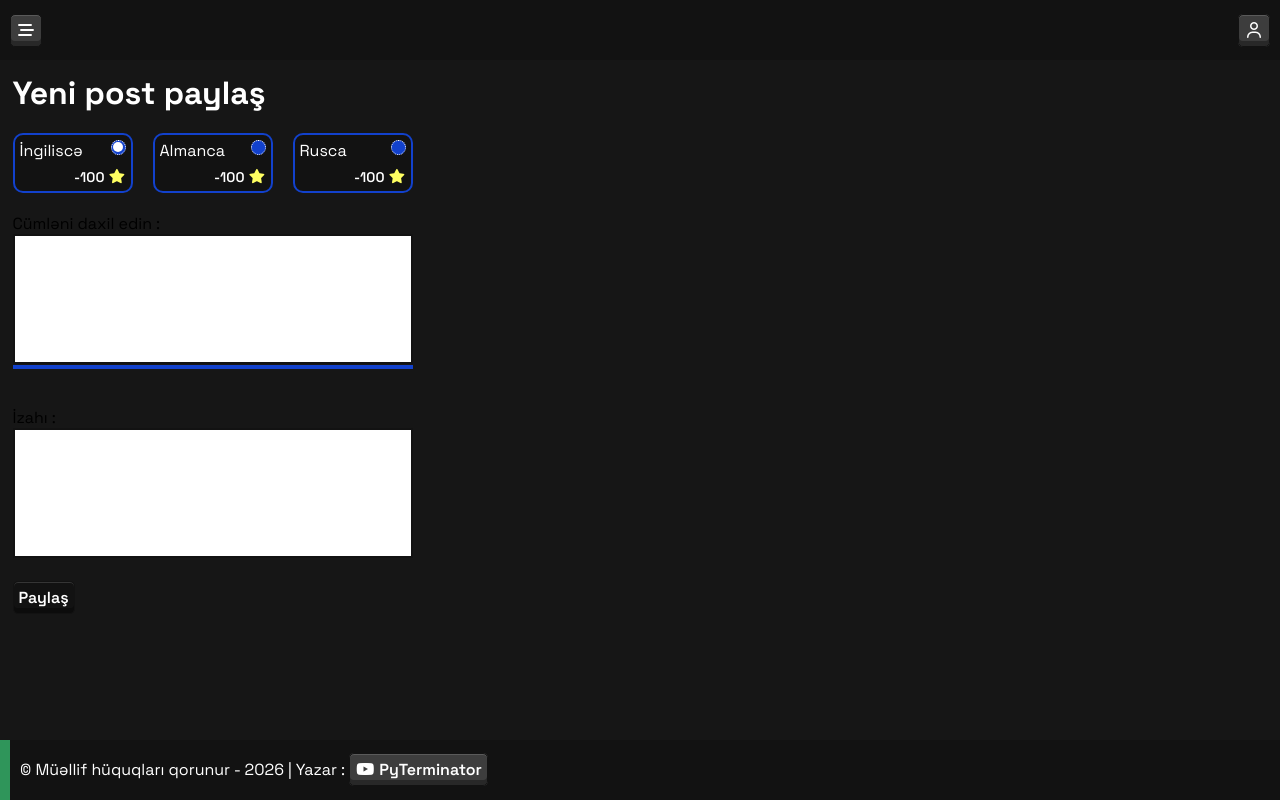
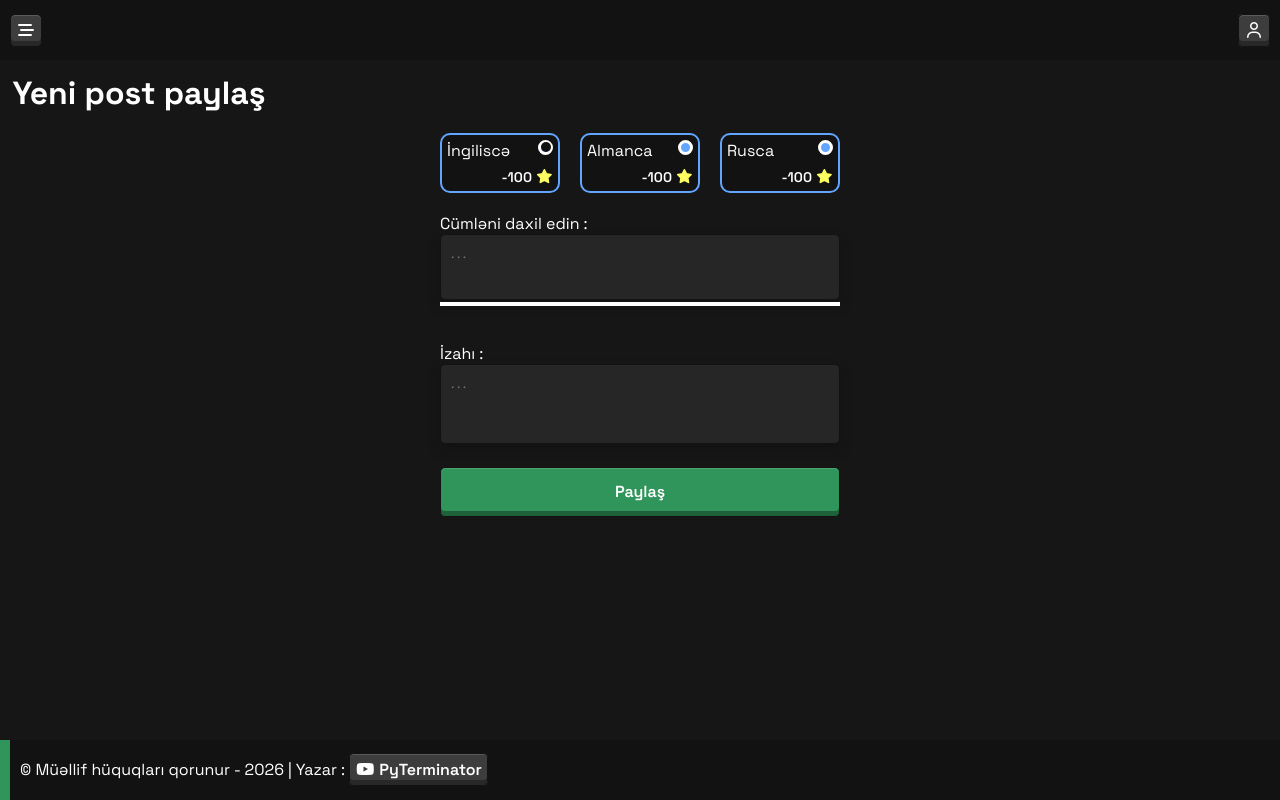
Before and after one commit to pyterminator/LCorner, a Django app: page /post/create/ in a window 1280 px wide. Run offline with Django 5.2, Linux system fonts and the light colour scheme; the visitor is signed in with stand-in values (Sample User, id 1); style sheets or scripts are compiled from the project's sources; some libraries are stand-ins or nearby versions.

Commit message:
Day-12 4

```diff
--- a/dashboard/views.py
+++ b/dashboard/views.py
@@ -14,7 +14,7 @@ def Dashboard(request):
     today = date.today()
     days = (today - START_DATE).days + 1
 
-    posts = Post.objects.filter(approved=True).all().order_by('-id')
+    posts = Post.objects.filter(approved=True).filter(is_public=True).all().order_by('-id')
     my_account = Account.objects.filter(user=request.user).first()
 
 
--- a/post/views.py
+++ b/post/views.py
@@ -38,7 +38,7 @@ def post_create_view(request):
 
 @user_passes_test(lambda u: u.is_superuser)
 def posts_view(request):
-    posts = Post.objects.all()
+    posts = Post.objects.all().order_by("-id")
 
     data = {
         "posts": posts
--- a/static/css/colors.min.css
+++ b/static/css/colors.min.css
@@ -1 +1 @@
-:root{--main: #161616;--main-dark: #bdbdbd;--dark: #121212;--light: #fff;--danger: #ff5c5c;--success: lime;--bg: #30975cfc;--light-bg: #48b577fc;--link:#62a5ff;--input-bg:#262626;--dots-1:#ecf4ff;--dots-2:#085ec0;--dots-3:#88ffc3;--post-bg:#ffffff1a;--btn-bg:#3d3d3d}/*# sourceMappingURL=colors.min.css.map */
+:root{--main: #161616;--main-dark: #bdbdbd;--dark: #121212;--light: #fff;--danger: #ff5c5c;--success: lime;--bg: #30975cfc;--light-bg: #48b577fc;--link:#62a5ff;--input-bg:#262626;--dots-1:#ecf4ff;--dots-2:#085ec0;--dots-3:#88ffc3;--post-bg:#ffffff1a;--btn-bg:#3d3d3d;--star:#ffff61}/*# sourceMappingURL=colors.min.css.map */
--- a/static/scss/colors.scss
+++ b/static/scss/colors.scss
@@ -19,4 +19,6 @@
 
     --post-bg:#ffffff1a;
     --btn-bg:#3d3d3d;
+
+    --star:#ffff61;
 }
--- a/static/scss/post.scss
+++ b/static/scss/post.scss
@@ -2,9 +2,9 @@
 
 form.post-create {
     display: block;
-    width: 40rem;
-    overflow-x: hidden;
+    max-width: 40rem;
     padding: 1rem 0;
+    margin: 0 auto;
 
     .foreign-lang {
         display: flex;
@@ -17,9 +17,9 @@ form.post-create {
             width: 12rem;
             height: 6rem;
             border-radius: 1rem;
-            background-color: #121212;
+            background-color: var(--dark);
             position: relative;
-            border: .2rem solid #1241cc;
+            border: .2rem solid var(--link);
             cursor: pointer;
             color: var(--light);
 
@@ -55,8 +55,8 @@ form.post-create {
                 width: 1.5rem;
                 height: 1.5rem;
                 border-radius: 50%;
-                background-color: #1241cc;
-                border: .1rem dotted var(--light);
+                background-color: var(--link);
+                border: .3rem solid var(--light);
             }
 
             .price {
@@ -80,30 +80,36 @@ form.post-create {
         position: relative;
         margin-bottom: 4rem;
 
+
         p {
             font-size: 1.6rem;
+            color: var(--light);
         }
 
         textarea {
             width: 100%;
             padding: 1rem;
-            min-height: 13rem;
+            min-height: 6.6rem;
             resize: none;
-            border: .2rem solid #121212;
+            border: .1rem solid var(--dark);
+            border-radius: .5rem;
+            background-color: var(--input-bg);
+            color: var(--light);
+            box-shadow: var(--dark) 0px 6px 12px -2px;
         }
 
         .counter {
             position: absolute;
-            bottom: -.2rem;
+            bottom: -.3rem;
             width: 100%;
             height: .4rem;
-            background-color: #1241cc;
+            background-color: var(--light);
 
             span {
                 display: block;
                 width: 0%;
                 height: .4rem;
-                background-color: #121212;
+                background-color: var(--input-bg);
             }
         }
     }
@@ -115,34 +121,42 @@ form.post-create {
 
         p {
             font-size: 1.6rem;
+            color: var(--light);
         }
 
         textarea {
             width: 100%;
             padding: 1rem;
-            min-height: 13rem;
+            min-height: 8rem;
             resize: none;
-            border: .2rem solid #121212;
+            border: .1rem solid var(--dark);
+            border-radius: .5rem;
+            background-color: var(--input-bg);
+            color: var(--light);
+            box-shadow: var(--dark) 0px 6px 12px -2px;
+
         }
     }
 
-    button{
+    button {
         @extend %button-style;
-        background-color: #121212;
+        background-color: var(--bg);
+        width: 100%;
+        height: 5rem;
     }
 }
 
 
-.table{
+.table {
     width: 100%;
-    border: .1rem solid var(--light-bg);
+    border: .1rem solid var(--light);
     border-radius: 1rem;
     padding: 1rem;
 
 
     .header {
         width: 100%;
-
+        color: var(--light);
         h2 {
             font-size: 1.4rem;
             font-weight: 500;
--- a/templates/dashboard/index.html
+++ b/templates/dashboard/index.html
@@ -55,7 +55,7 @@
 
     {% if posts %}
     <div class="posts-container">
-        <h3 class="posts-header">Saytda paylaşılan ən son təsdiqlənmiş postlar</h3>
+        <h3 class="posts-header">Saytda ən son paylaşılan təsdiqlənmiş postlar</h3>
         <div class="container">
             <div class="posts">
                 {% for p in posts %}
--- a/templates/dashboard/posts.html
+++ b/templates/dashboard/posts.html
@@ -37,11 +37,11 @@
             {% for p in posts %}
                 <div class="row">
                     <div class="col">{{p.id}}</div>
-                    <div class="col">{{p.author.username}}</div>
+                    <div class="col">{{p.author.user.username}}</div>
                     <div class="col">
                         {% if p.lang == 'EN' %}
                             <img src="{% static 'images/en.png' %}" alt="EN">
-                        {% elif p.lan == "GE" %}
+                        {% elif p.lang == "GE" %}
                             <img src="{% static 'images/ge.png' %}" alt="GE">
                         {% else %}
                             <img src="{% static 'images/ru.png' %}" alt="RU">
@@ -50,7 +50,7 @@
                     <div class="col">{{p.sentence}} <a href=""><i class="fa-solid fa-square-up-right"></i></a></div>
                     <div class="col">{{p.description}}</div>
                      <div class="col">
-                        <div class="switchery {% if p.is_published %}switchery-on{% endif %}"></div>
+                        <div class="switchery {% if p.is_public %}switchery-on{% endif %}"></div>
                     </div>
                     <div class="col">
                         <div class="switchery {% if p.approved %}switchery-on{% endif %}" onclick="switcheryToggle(this)" data-url="{% url 'changepostapproved' p.id %}" data-type="changePostApproved"></div>
--- a/templates/layout.html
+++ b/templates/layout.html
@@ -5,7 +5,7 @@
 
 <head>
     <meta charset="UTF-8">
-    <meta name="viewport" content="width=device-width, initial-scale=1.0">
+    <meta name="viewport" content="width=device-width, initial-scale=1, maximum-scale=1, minimum-scale=1, user-scalable=no">
     <!-- Meta Tags -->
     <meta name="description" content="">
     <meta name="keywords" content="">
@@ -104,6 +104,31 @@
 
     <!-- Block Scripts -->
     {% block scripts %} {% endblock %}
+
+    <script>
+        document.addEventListener("keydown", function(e){
+
+            if (
+                e.ctrlKey &&
+                (
+                    e.key === "+" ||
+                    e.key === "-" ||
+                    e.key === "="
+                )
+            ){
+                e.preventDefault()
+            }
+
+        })
+
+        document.addEventListener("wheel", function(e){
+
+            if (e.ctrlKey){
+                e.preventDefault()
+            }
+
+        }, { passive:false })
+    </script>
 </body>
 
 </html>
--- a/templates/post/create.html
+++ b/templates/post/create.html
@@ -44,7 +44,7 @@
 
         <label class="sentence" for="foreign_sent">
             <p>Cümləni daxil edin :</p>
-            <textarea type="text" id="foreign_sent" name="sentence" autocomplete="off"></textarea>
+            <textarea type="text" id="foreign_sent" name="sentence" autocomplete="off" placeholder=". . ."></textarea>
             <div class="counter">
                 <span></span>
             </div>
@@ -52,7 +52,7 @@
 
         <label class="description" for="descr">
             <p>İzahı :</p>
-            <textarea type="text" id="descr" name="desc" autocomplete="off"></textarea>
+            <textarea type="text" id="descr" name="desc" autocomplete="off" placeholder=". . ."></textarea>
             <div class="counter">
                 <span></span>
             </div>
```
Also changed, not shown: other parts of static/scss/post.scss (+37 -16 lines), static/scripts/home.js (+13 -0 lines), static/scss/dashboard.scss (+9 -1 lines), static/scss/messages.scss (+12 -11 lines), static/css/dashboard.min.css, static/css/messages.min.css, static/css/post.min.css, 4 other files.
